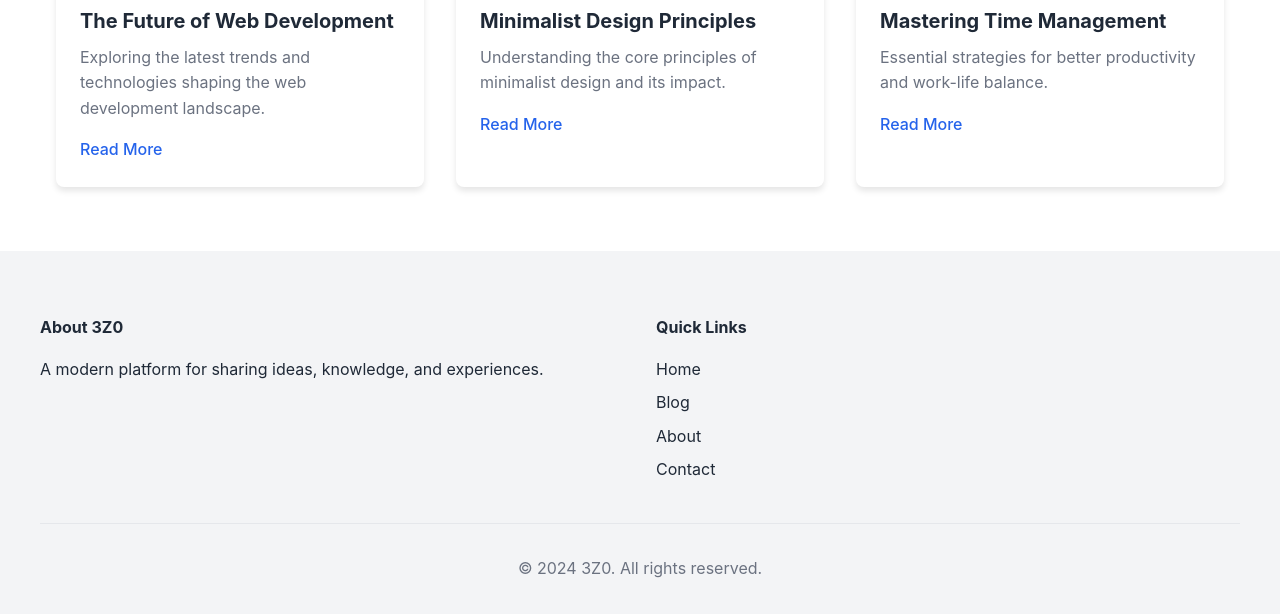
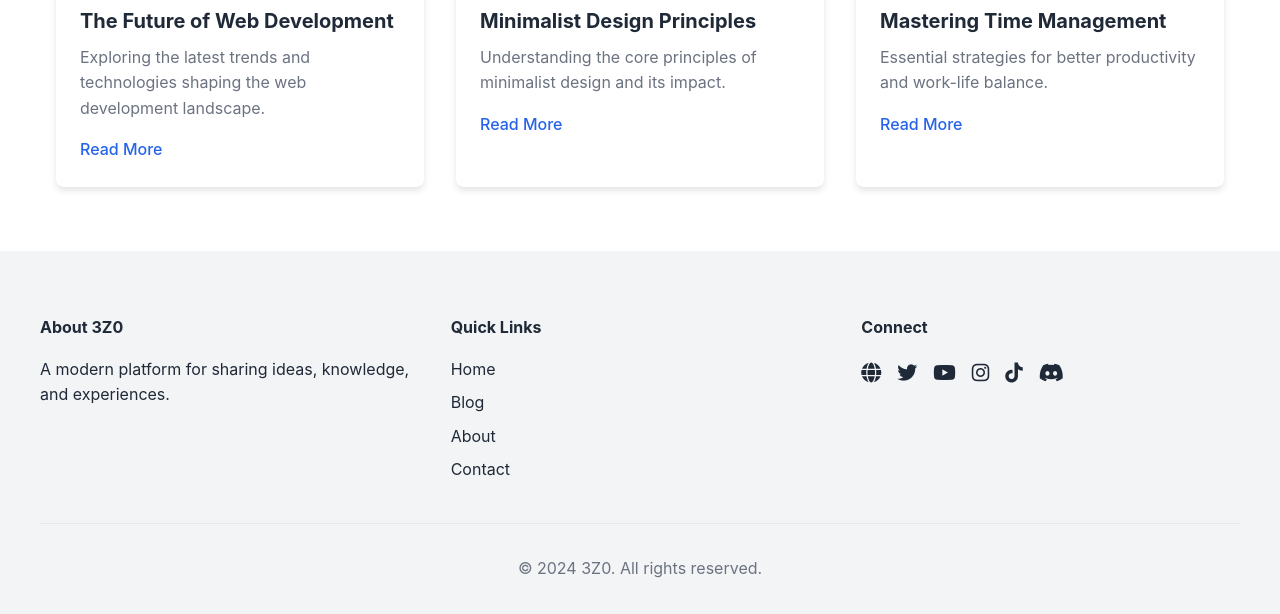
Before and after one commit to ch4rlesexe/3z0, a plain HTML site: page index.html in a window 1280 px wide. Shown: the part 1109-1723 px from the top of the page. Drawn offline with Linux system fonts and the light colour scheme.

Commit message:
Add files via upload

```diff
--- a/index.html
+++ b/index.html
@@ -142,6 +142,7 @@
         </div>
     </main>
 
+    <!-- Footer -->
     <footer class="footer">
         <div class="footer-content">
             <div class="footer-section">
@@ -157,6 +158,30 @@
                     <li><a href="/pages/contact.html">Contact</a></li>
                 </ul>
             </div>
+            <div class="footer-section">
+                <h4>Connect</h4>
+                <div class="social-links">
+                    <a href="https://solo.to/zeitgeist" target="_blank" rel="noopener noreferrer">
+                        <i class="fas fa-globe"></i>
+                    </a>
+                    <a href="https://x.com/n35b" target="_blank" rel="noopener noreferrer">
+                        <i class="fab fa-twitter"></i>
+                    </a>
+                    <a href="https://www.youtube.com/@n35b" target="_blank" rel="noopener noreferrer">
+                        <i class="fab fa-youtube"></i>
+                    </a>
+                    <a href="https://www.instagram.com/bi_t" target="_blank" rel="noopener noreferrer">
+                        <i class="fab fa-instagram"></i>
+                    </a>
+                    <a href="https://www.tiktok.com/@combs" target="_blank" rel="noopener noreferrer">
+                        <i class="fab fa-tiktok"></i>
+                    </a>
+                    <a href="https://discord.com" target="_blank" rel="noopener noreferrer">
+                        <i class="fab fa-discord"></i>
+                    </a>
+                </div>
+            </div>
+
         </div>
         <div class="footer-bottom">
             <p>&copy; 2024 3Z0. All rights reserved.</p>
```
Also changed, not shown: pages/about.html (+25 -0 lines), pages/blog.html (+2 -0 lines), pages/contact.html (+25 -0 lines).
